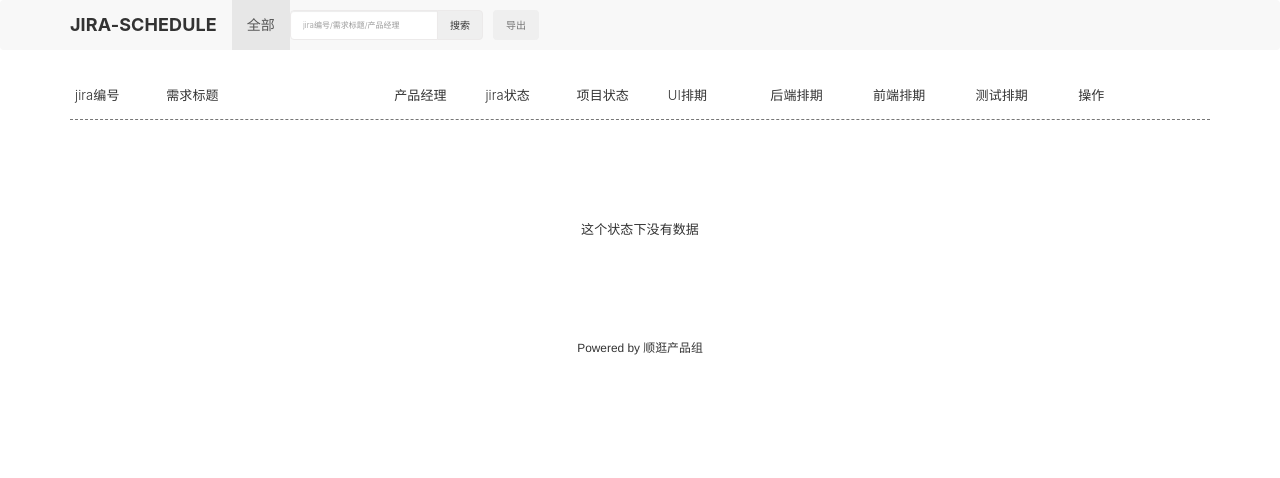
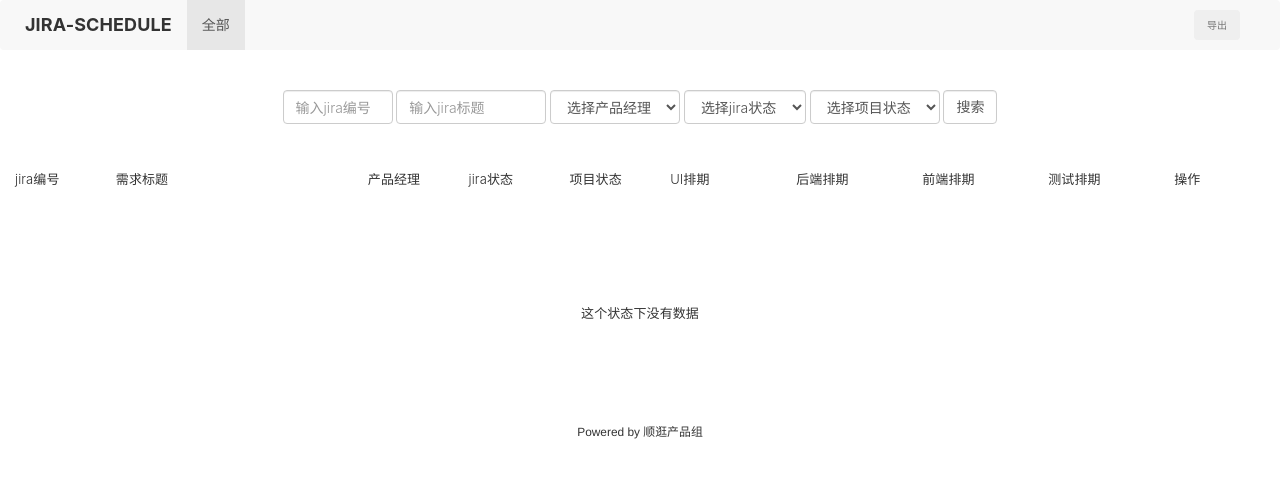
Before and after one commit to shihaonan/JIRA-SCHEDULE, a Flask app: page / in a window 1280 px wide. Shown: the top 478 px of the page. Run offline with Flask 2, Linux system fonts and the light colour scheme; data that the repository does not hold is empty; some libraries are stand-ins or nearby versions.

Commit message:
增加员工字段

```diff
--- a/app/forms.py
+++ b/app/forms.py
@@ -1,7 +1,8 @@
 from flask_wtf import FlaskForm
 from wtforms import StringField,SubmitField,SelectField
 from wtforms.validators import DataRequired
-from app.models import ProStatus
+from app.models import ProStatus,Issue
+
 
 class ScheduleForm(FlaskForm):
     pro_status = SelectField(label='无',coerce=int,default=None)
--- a/app/static/css/style.css
+++ b/app/static/css/style.css
@@ -1,10 +1,10 @@
 #mainbody{
-width:1260px;
 font-family: -apple-system, BlinkMacSystemFont, "Helvetica Neue", Helvetica, "Nimbus Sans L", Arial, "Liberation Sans", "PingFang SC", "Hiragino Sans GB", "Source Han Sans CN", "Source Han Sans SC", "Microsoft YaHei", "Wenquanyi Micro Hei", "WenQuanYi Zen Hei", "ST Heiti", SimHei, "WenQuanYi Zen Hei Sharp", sans-serif;
 font-size: 13px;
 font-weight: 300;
 letter-spacing: 0.01rem;
 color: #333333;
+text-align:center;
 }
 
 #navbody{
@@ -12,6 +12,7 @@
 font-weight: 300;
 letter-spacing: 0.01rem;
 color: #333333;
+width:1260px;
 }
 
 .navbar-brand{
@@ -19,26 +20,15 @@
 font-weight: 700;
 }
 
-#searchform{
-    padding-top: 10px;
-    height:30px;
+#multisearchform{
+padding-top:20px;
+padding-bottom:30px;
 }
-
-#searchform input {
-    height:30px;
-    font-size: 8px;
-    font-weight: 300;
-    border-radius: 4px 0px 0px 4px;
-    border: 1px solid #eceaea;
+#jira_key{
+width:110px;
 }
-
-#searchform button {
-    height:30px;
-    font-size: 10px;
-    font-weight: 300;
-    border-radius: 0px 4px 4px 0px;
-    margin:-5px;
-    border: 1px solid #eceaea;
+#summary{
+width:150px;
 }
 
 #export {
@@ -55,9 +45,16 @@
 }
 
 .item{
-border-bottom: 1px dashed #777;
-height:50px;
+width:1260px;
+height: 50px;
+text-align:left;
 }
+.bottom-line{
+background-image: linear-gradient(to right, #dedede 0%, #dedede 50%, transparent 50%);
+background-size: 12px 1px;
+background-repeat: repeat-x;
+}
+
 
 .jirakey,.summary,.creator,.created_time,.jira_status,.pro_status,.schedule,.schedules,.submit{
 float:left;
@@ -68,14 +65,14 @@
 display: inline-block;
 }
 
+
 .jirakey{width:8%}
 .summary{width:20%}
 .creator{width:8%}
-.created_time{width:8%}
 .jira_status{width:8%}
 .pro_status{width:8%}
-.schedule{width:9%;line-height:25px;}
-.schedules{width:9%}
+.schedule{width:10%;line-height:25px;}
+.schedules{width:10%}
 .submit{width:8%}
 
 .starttime{
@@ -87,24 +84,36 @@
 font-size: 10px;
 }
 
-.item .summary{
+.item .summary,.item .jira_status{
 overflow: hidden;/*超出部分隐藏*/
 white-space: nowrap;/*不换行*/
 text-overflow: ellipsis;/*超出部分文字以...显示*/
 }
 
-#showform{
-
+.item a{
+color: #333333;
 }
 
-#showform div{
-width:70%;
+.item_active{
+background:#d9edf7;
+}
 
+.edit {
+height:30px;
+font-family: -apple-system, BlinkMacSystemFont, "Helvetica Neue", Helvetica, "Nimbus Sans L", Arial, "Liberation Sans", "PingFang SC", "Hiragino Sans GB", "Source Han Sans CN", "Source Han Sans SC", "Microsoft YaHei", "Wenquanyi Micro Hei", "WenQuanYi Zen Hei", "ST Heiti", SimHei, "WenQuanYi Zen Hei Sharp", sans-serif;
+font-size: 11px;
+font-weight: 300;
+letter-spacing: 0.01rem;
+background:#f3f3f3;
 }
+
+#showform{
+text-align:left;
+}
+
 
 .form-group input{
 display: block;
-width: 100%;
 height: 34px;
 padding: 6px 12px;
 font-size: 14px;
--- a/app/templates/base.html
+++ b/app/templates/base.html
@@ -20,7 +20,7 @@
     <div class="navbar-header">
       <a class="navbar-brand" >JIRA-SCHEDULE</a>
     </div>
-    <div id="navbar" class="collapse navbar-collapse">
+    <div id="navbar" class="">
       <ul class="nav navbar-nav">
             <li class="nav-item">
                 <a href="{{ url_for('index') }}">全部</a>
@@ -30,14 +30,8 @@
                 <a href="{{ url_for('project_status',pro_status_id=i.id) }}">{{ i.name }}</a>
             </li>
         {% endfor %}
-            <li class="nav-item">
-                <form class="form-inline" id="searchform" action="{{ url_for('search') }}">
-                    <input type="text" name="q" class="form-control mr-sm-1" placeholder="jira编号/需求标题/产品经理" required>
-                    <button class="btn btn-light my-2 my-sm-0" type="submit">
-                        <span class="oi oi-magnifying-glass">搜索</span>
-                    </button>
-                </form>
-            </li>
+      </ul>
+      <ul class="nav navbar-nav pull-right">
             <li class="nav-item">
                 <a href="{{ url_for('export') }}" id="export">
                     <button class="btn btn-light" >
@@ -52,10 +46,11 @@
 
 {% endblock %}
 
-<main class="container" id="mainbody">
+<main class="" id="mainbody">
     {% for message in get_flashed_messages() %}
         <div class="alert bg-success">{{ message }}</div>
     {% endfor %}
+
     {% block content %} {% endblock content %}
 </main>
 
--- a/app/templates/index.html
+++ b/app/templates/index.html
@@ -2,9 +2,32 @@
 {% from 'bootstrap/pagination.html' import render_pagination %}
 
 {% block content %}
-<div class="container">
+<form action="{{ url_for('multi_search') }} " id="multisearchform" class="form-inline">
+    <input class="form-control" id="jira_key" name="jira_key" type="text" value="{% if last_search['jira_key'] %}{{ last_search['jira_key'] }}{% endif %}" placeholder="输入jira编号">
+    <input class="form-control" id="summary" name="summary" type="text" value="{% if last_search['summary'] %}{{ last_search['summary'] }}{% endif %}" placeholder="输入jira标题">
+    <select class="form-control" id="pm" name="pm" value="产品经理">
+        <option value="">选择产品经理</option>
+        {% for pm in all_creator %}
+            <option value="{{ pm }}" {% if last_search['pm']==pm %}selected{% endif %}>{{ pm }}</option>
+        {% endfor %}
+    </select>
+    <select class="form-control" id="jira_status" name="jira_status">
+        <option value="">选择jira状态</option>
+        {% for jira_status in all_jira_status %}
+            <option value="{{ jira_status }}" {% if last_search['jira_status']==jira_status %}selected{% endif %}>{{ jira_status }}</option>
+        {% endfor %}
+    </select>
+    <select class="form-control" id="pro_status" name="pro_status">
+        <option value="">选择项目状态</option>
+        {% for pro_status in all_pro_status %}
+            <option value="{{ pro_status.id }}" {% if last_search['pro_status']==pro_status.id %}selected{% endif %}>{{ pro_status.name }}</option>
+        {% endfor %}
+    </select>
+    <input class="form-control" id="submit" name="submit" type="submit" value="搜索">
+</form>
+<div class="">
         <div class="item center-block">
-            <div class="jirakey">
+            <div class="jirakey firstlabel">
                 jira编号
             </div>
             <div class="summary">
@@ -39,7 +62,9 @@
 
 {% if issues %}
     {% for issue in issues %}
-        <div class="item center-block" id="{{ issue.id }}">
+
+        <div class="item center-block bottom-line" id="{{ issue.id }}">
+
             <div class="jirakey">
                 {{ issue.key }}
             </div>
@@ -58,31 +83,24 @@
                 {% endif %}
             </div>
             <div class="schedule ui_schedule">
-                {% if issue.ui_schedule %}
-                <p class="starttime">{{ issue.ui_schedule[0:10] }}</p>
-                <p class="endtime">{{ issue.ui_schedule[12:24] }}</p>
-                {% endif %}
+                <p class="starttime">{% if issue.ui_schedule %}{{ issue.ui_schedule[0:10] }}{% endif %}</p>
+                <p class="endtime">{% if issue.ui_schedule %}{{ issue.ui_schedule[12:24] }}{% endif %}</p>
             </div>
             <div class="schedule back_schedule">
-                {% if issue.back_schedule %}
-                <p class="starttime">{{ issue.back_schedule[0:10] }}</p>
-                <p class="endtime">{{ issue.back_schedule[12:24] }}</p>
-                {% endif %}
+
+                <p class="starttime">{% if issue.back_schedule %}{{ issue.back_schedule[0:10] }}{% endif %}</p>
+                <p class="endtime">{% if issue.back_schedule %}{{ issue.back_schedule[12:24] }}{% endif %}</p>
             </div>
             <div class="schedule front_schedule">
-                {% if issue.front_schedule %}
-                <p class="starttime">{{ issue.front_schedule[0:10] }}</p>
-                <p class="endtime">{{ issue.front_schedule[12:24] }}</p>
-                {% endif %}
+                <p class="starttime">{% if issue.front_schedule %}{{ issue.front_schedule[0:10] }}{% endif %}</p>
+                <p class="endtime">{% if issue.front_schedule %}{{ issue.front_schedule[12:24] }}{% endif %}</p>
             </div>
             <div class="schedule test_schedule">
-                {% if issue.test_schedule %}
-                <p class="starttime">{{ issue.test_schedule[0:10] }}</p>
-                <p class="endtime">{{ issue.test_schedule[12:24] }}</p>
-                {% endif %}
+                <p class="starttime">{% if issue.test_schedule %}{{ issue.test_schedule[0:10] }}{% endif %}</p>
+                <p class="endtime">{% if issue.test_schedule %}{{ issue.test_schedule[12:24] }}{% endif %}</p>
             </div>
             <div class="submit">
-                <button class="edit btn btn-primary" data-id="{{ issue.id }}" data-issue="{{issue}}" data-toggle="modal" data-target="#myModal">排期</button>
+                <button class="edit btn" data-id="{{ issue.id }}" data-issue="{{issue}}" data-toggle="modal" data-target="#myModal">排期</button>
             </div>
 
         </div>
@@ -97,25 +115,8 @@
 
 <div class="modal fade" id="myModal" tabindex="-1" role="dialog" aria-labelledby="myModalLabel" aria-hidden="true">
     <div class="modal-dialog">
-        <div class="modal-content">
-            <div class="modal-header">
-                <button type="button" class="close" data-dismiss="modal" aria-hidden="true">
-                    &times;
-                </button>
-                <h4 class="modal-title" id="myModalLabel">
-                    排期
-                </h4>
-            </div>
-            <div class="modal-body" id="showform">
+        <div class="modal-content" id="showform">
 
-            </div>
-<!--            <div class="modal-footer">-->
-<!--                <button type="button" class="btn btn-default" data-dismiss="modal">关闭-->
-<!--                </button>-->
-<!--                <button type="submit" class="btn btn-primary">-->
-<!--                    提交-->
-<!--                </button><span id="tip"> </span>-->
-<!--            </div>-->
         </div><!-- /.modal-content -->
     </div><!-- /.modal -->
 </div>
@@ -139,7 +140,7 @@
                 console.log(data);
                 $('#showform').html(data.html);
                 //时间选择器
-                $('.scheduleform').children('input').daterangepicker({
+                $('.scheduleform').daterangepicker({
                       autoUpdateInput: false,
                       showDropdowns:false,
                       locale: {
@@ -151,20 +152,24 @@
                             '七月', '八月', '九月', '十月', '十一月', '十二月']
                       }
                 });
-                $('.scheduleform').children('input').on('apply.daterangepicker', function(ev, picker) {
+                $('.scheduleform').on('apply.daterangepicker', function(ev, picker) {
                   $(this).val(picker.startDate.format('YYYY-MM-DD') + ' - ' + picker.endDate.format('YYYY-MM-DD'));
                 });
-                $('.scheduleform').children('input').on('cancel.daterangepicker', function(ev, picker) {
+                $('.scheduleform').on('cancel.daterangepicker', function(ev, picker) {
                   $(this).val('');
                 });
 
                 //监听表单按钮提交事件
                 $('#ajaxsubmit').click(function(){
-                    var pro_status_value = $('#pro_status').val();
+                    var pro_status_value = $('#pro_status_form').val();
                     var ui_schedule_value = $('#ui_schedule').val();
                     var back_schedule_value = $('#back_schedule').val();
                     var front_schedule_value = $('#front_schedule').val();
                     var test_schedule_value = $('#test_schedule').val();
+                    var ui_staff_value = $('#ui_staff').val();
+                    var back_staff_value = $('#back_staff').val();
+                    var front_staff_value = $('#front_staff').val();
+                    var test_staff_value = $('#test_staff').val();
 
                     $.ajax({
                         type:'POST',
@@ -174,15 +179,26 @@
                             ui_schedule: ui_schedule_value,
                             back_schedule: back_schedule_value,
                             front_schedule: front_schedule_value,
-                            test_schedule: test_schedule_value
+                            test_schedule: test_schedule_value,
+                            ui_staff: ui_staff_value,
+                            back_staff: back_staff_value,
+                            front_staff: front_staff_value,
+                            test_staff: test_staff_value
                         },
                         success:function(data){
-                            //$("#myModal").modal('hide');
-                            //$('#issue_id').children('.pro_status').html(data.pro_status);
-                            //$('#issue_id').children('.ui_schedule').html(data.ui_schedule);
-                            //$('#issue_id').children('.back_schedule').html(data.back_schedule);
-                            //$('#issue_id').children('.front_schedule').html(data.front_schedule);
-                            //$('#issue_id').children('.test_schedule').html(data.test_schedule);
+                             //alert("请求成功",data);
+                             console.log(data);
+                            $("#myModal").modal('hide');
+                            $('#'+issue_id).addClass("item_active");
+                            $('#'+issue_id).children('.pro_status').text(data.pro_status);
+                            $('#'+issue_id).children('.ui_schedule').children('.starttime').text(data.ui_schedule.slice(0,10));
+                            $('#'+issue_id).children('.ui_schedule').children('.endtime').text(data.ui_schedule.slice(12,24));
+                            $('#'+issue_id).children('.back_schedule').children('.starttime').text(data.back_schedule.slice(0,10));
+                            $('#'+issue_id).children('.back_schedule').children('.endtime').text(data.back_schedule.slice(12,24));
+                            $('#'+issue_id).children('.front_schedule').children('.starttime').text(data.front_schedule.slice(0,10));
+                            $('#'+issue_id).children('.front_schedule').children('.endtime').text(data.front_schedule.slice(12,24));
+                            $('#'+issue_id).children('.test_schedule').children('.starttime').text(data.test_schedule.slice(0,10));
+                            $('#'+issue_id).children('.test_schedule').children('.endtime').text(data.test_schedule.slice(12,24));
                             //window.location.href = "https://www.runoob.com";
                         },
                         error:function(){
--- a/app/views.py
+++ b/app/views.py
@@ -7,29 +7,29 @@
 
 @app.route('/')
 def index():
-    all_pro_status = ProStatus.query.order_by(ProStatus.id).all()
+    last_search = None
     page = request.args.get('page',1,type=int)
     per_page = current_app.config['ISSUES_PER_PAGE']
     pagination = Issue.query.order_by(Issue.jira_id.desc()).paginate(page,per_page=per_page)
     issues = pagination.items
-    form = ScheduleForm()
-    return render_template('index.html',pagination=pagination,issues=issues,form=form,all_pro_status=all_pro_status)
+    return render_template('index.html',pagination=pagination,issues=issues,last_search=last_search)
 
 # 项目状态分类视图
 @app.route('/project_status/<int:pro_status_id>')
 def project_status(pro_status_id):
-    all_pro_status = ProStatus.query.order_by(ProStatus.id).all()
+    last_search = None
     pro_status = ProStatus.query.get_or_404(pro_status_id)
     page = request.args.get('page', 1, type=int)
     per_page = current_app.config['ISSUES_PER_PAGE']
     pagination = Issue.query.with_parent(pro_status).order_by(Issue.jira_id.desc()).paginate(page, per_page=per_page)
     issues = pagination.items
     form = ScheduleForm()
-    return render_template('index.html', pagination=pagination, issues=issues, form=form,pro_status=pro_status,all_pro_status=all_pro_status)
+    return render_template('index.html', pagination=pagination, issues=issues, form=form,pro_status=pro_status,last_search = last_search)
 
 
 @app.route('/showform/<int:issue_id>')
 def show_form(issue_id):
+    all_pro_status = ProStatus.query.order_by(ProStatus.id).all()
     issue = Issue.query.get_or_404(issue_id)
     form = ScheduleForm()
     form.pro_status.data = issue.pro_status_id
@@ -37,21 +37,30 @@
     form.back_schedule.data = issue.back_schedule
     form.front_schedule.data = issue.front_schedule
     form.test_schedule.data = issue.test_schedule
-    return jsonify(html=render_template('_form.html', form=form,issue=issue))
+    return jsonify(html=render_template('_form.html', form=form,issue=issue,all_pro_status=all_pro_status))
 
 
 @app.route('/ajaxedit/<int:issue_id>',methods=['POST'])
 def ajax_edit(issue_id):
     issue = Issue.query.get_or_404(issue_id)
-    issue.pro_status_id = request.form.get('pro_status')
+    pro_status = request.form.get('pro_status')
+    if len(pro_status)>0:
+        issue.pro_status_id = int(pro_status)
     issue.ui_schedule = request.form.get("ui_schedule")
     issue.back_schedule = request.form.get('back_schedule')
     issue.front_schedule = request.form.get('front_schedule')
     issue.test_schedule = request.form.get('test_schedule')
+    issue.ui_staff = request.form.get("ui_staff")
+    issue.back_staff = request.form.get('back_staff')
+    issue.front_staff = request.form.get('front_staff')
+    issue.test_staff = request.form.get('test_staff')
     db.session.commit()
     flash('%s %s 操作成功' % (issue.key,issue.summary))
-    # return 'ok'
-    return jsonify(pro_status=ProStatus.query.get_or_404(issue.pro_status_id).name,
+    if issue.pro_status_id:
+        callback_pro_status = issue.pro_status.name
+    else:
+        callback_pro_status = ''
+    return jsonify(pro_status=callback_pro_status,
                    ui_schedule=issue.ui_schedule,
                    back_schedule=issue.back_schedule,
                    front_schedule=issue.front_schedule,
@@ -79,18 +88,33 @@
     return redirect(url_for('index'))
 
 
-@app.route('/search')
-def search():
-    q = request.args.get('q','')
-    if q == '':
-        flash('Enter keyword about photo, user or tag.', 'warning')
-        return redirect(url_for('index'))
-    all_pro_status = ProStatus.query.order_by(ProStatus.id).all()
+@app.route('/multisearch')
+def multi_search():
+    condition = []
+    jira_key = request.args.get('jira_key', '')
+    summary = request.args.get('summary', '')
+    pm = request.args.get('pm', '')
+    jira_status = request.args.get('jira_status', '')
+    pro_status = request.args.get('pro_status', '')
+    if jira_key:
+        condition.append(Issue.key.like('%'+jira_key+'%'))
+    if summary:
+        condition.append(Issue.summary.like('%'+summary+'%'))
+    if pm:
+        condition.append(Issue.creator == pm)
+    if jira_status:
+        condition.append(Issue.status == jira_status)
+    if pro_status:
+        pro_status=int(pro_status)
+        condition.append(Issue.pro_status_id == pro_status)
     page = request.args.get('page',1,type=int)
     per_page = current_app.config['ISSUES_PER_PAGE']
-    pagination = Issue.query.whooshee_search(q).order_by(Issue.jira_id.desc()).paginate(page,per_page=per_page)
+    pagination = Issue.query.filter(*condition).order_by(Issue.jira_id.desc()).paginate(page,per_page=per_page)
     issues = pagination.items
-    return render_template('index.html',pagination=pagination,issues=issues,all_pro_status=all_pro_status)
+    if not issues:
+        flash('找不到数据')
+    last_search = {'jira_key':jira_key,'summary':summary,'pm':pm,'jira_status':jira_status,'pro_status':pro_status}
+    return render_template('index.html',pagination=pagination,issues=issues,last_search=last_search)
 
 
 @app.route('/export')
```
Also changed, not shown: app/__init__.py (+21 -3 lines), app/models.py (+8 -7 lines), app/templates/_form.html (+31 -15 lines), app/test.py (+7 -25 lines).
